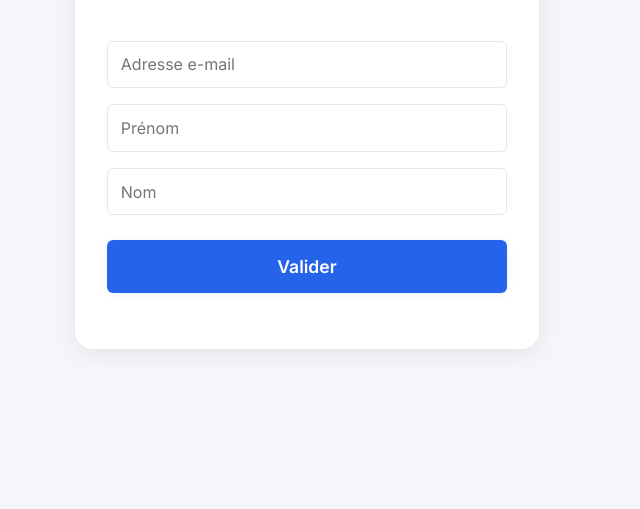
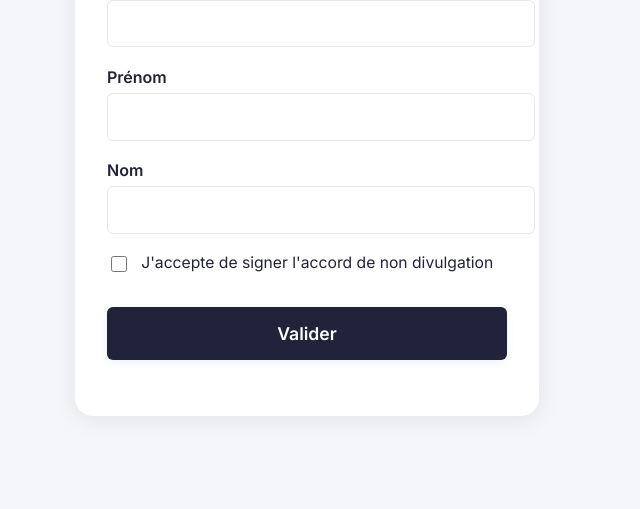
Before and after one commit to Yasmolito/NDA, a website: page public/index.html in a window 1280 px wide. Shown: the part 307-816 px from the top of the page, without its empty margins (333-973 px from the left). Drawn offline with Linux system fonts and the light colour scheme.

Commit message:
style: update NDA form UI to modern centered card layout, keep French content and modal flow

```diff
--- a/public/index.html
+++ b/public/index.html
@@ -14,7 +14,7 @@
       justify-content: center;
       font-family: 'Inter', Arial, sans-serif;
     }
-    .container {
+    .centered-card {
       background: #fff;
       padding: 2.5em 2em 2em 2em;
       border-radius: 18px;
@@ -23,6 +23,9 @@
       width: 100%;
       margin: 2em auto;
       text-align: center;
+      display: flex;
+      flex-direction: column;
+      align-items: center;
     }
     h1 {
       font-size: 2rem;
@@ -30,13 +33,23 @@
       margin-bottom: 1.5em;
       color: #22223b;
       letter-spacing: -0.5px;
+      text-align: left;
+      width: 100%;
     }
-    form {
-      display: flex;
-      flex-direction: column;
-      gap: 1em;
+    .form-group {
+      width: 100%;
+      margin-bottom: 1.2em;
+      text-align: left;
     }
-    input {
+    .form-group label {
+      display: block;
+      font-size: 1em;
+      font-weight: 600;
+      margin-bottom: 0.4em;
+      color: #22223b;
+    }
+    .form-group input[type="email"],
+    .form-group input[type="text"] {
       padding: 0.8em;
       border: 1px solid #e5e7eb;
       border-radius: 6px;
@@ -45,12 +58,30 @@
       font-family: 'Inter', Arial, sans-serif;
       outline: none;
       transition: border 0.2s;
+      width: 100%;
     }
-    input:focus {
+    .form-group input:focus {
       border: 1.5px solid #2563eb;
     }
-    button, .cta-btn {
-      background: #2563eb;
+    .checkbox-group {
+      display: flex;
+      align-items: flex-start;
+      gap: 0.7em;
+      margin-bottom: 1.5em;
+    }
+    .checkbox-group input[type="checkbox"] {
+      width: 1.2em;
+      height: 1.2em;
+      margin-top: 0.2em;
+    }
+    .checkbox-group label {
+      font-weight: 400;
+      font-size: 0.98em;
+      color: #22223b;
+      margin: 0;
+    }
+    .cta-btn {
+      background: #22223b;
       color: #fff;
       border: none;
       border-radius: 6px;
@@ -65,11 +96,11 @@
       width: 100%;
       opacity: 1;
     }
-    button[disabled], .cta-btn[disabled] {
+    .cta-btn[disabled] {
       opacity: 0.5;
       cursor: not-allowed;
     }
-    button:hover:not([disabled]), .cta-btn:hover:not([disabled]) {
+    .cta-btn:hover:not([disabled]) {
       background: #1d4ed8;
     }
     #statusMessage {
@@ -87,13 +118,26 @@
   </style>
 </head>
 <body>
-  <div class="container">
-    <h1>Veuillez signer l'accord de non divulgation</h1>
+  <div class="centered-card">
     <form id="signatureForm">
-      <input type="email" name="email" placeholder="Adresse e-mail" required />
-      <input type="text" name="first_name" placeholder="Prénom" required />
-      <input type="text" name="last_name" placeholder="Nom" required />
-      <button type="submit">Valider</button>
+      <h1>Veuillez signer l'accord de non divulgation</h1>
+      <div class="form-group">
+        <label for="email">Adresse e-mail</label>
+        <input type="email" id="email" name="email" required />
+      </div>
+      <div class="form-group">
+        <label for="first_name">Prénom</label>
+        <input type="text" id="first_name" name="first_name" required />
+      </div>
+      <div class="form-group">
+        <label for="last_name">Nom</label>
+        <input type="text" id="last_name" name="last_name" required />
+      </div>
+      <div class="form-group checkbox-group">
+        <input type="checkbox" id="ndaCheck" required />
+        <label for="ndaCheck">J'accepte de signer l'accord de non divulgation</label>
+      </div>
+      <button type="submit" class="cta-btn">Valider</button>
     </form>
     <div id="modalOverlay" style="display:none; position:fixed; top:0; left:0; width:100vw; height:100vh; background:rgba(34,34,59,0.45); z-index:1000; align-items:center; justify-content:center;">
       <div id="afterSubmitModal" style="background:#fff; border-radius:18px; box-shadow:0 4px 24px rgba(0,0,0,0.12); padding:2.5em 2em 2em 2em; max-width:350px; width:90%; display:flex; flex-direction:column; align-items:center;">
```
